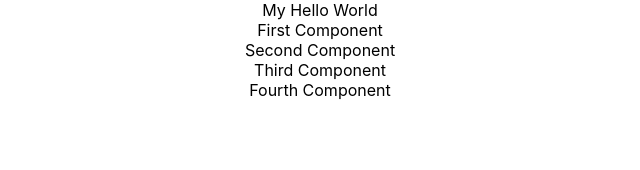
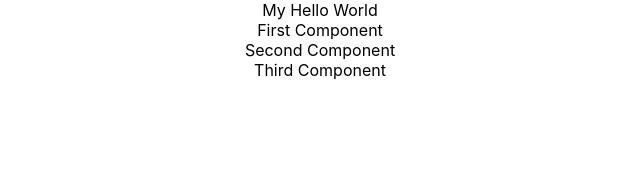
Before and after one commit to TechBrenda/todo-app, a React (Create React App) app in the folder todo-app/: page / in a window 1280 px wide. Shown: the top 170 px of the page, without its empty margins (320-960 px from the left). Built offline with nearby package versions, Linux system fonts and the light colour scheme.

Commit message:
Move components to their own files

```diff
--- a/todo-app/src/App.js
+++ b/todo-app/src/App.js
@@ -1,5 +1,8 @@
 import React, { Component } from 'react';
 import './App.css';
+import FirstComponent from './components/learning-examples/FirstComponent';
+import SecondComponent from './components/learning-examples/SecondComponent';
+import ThirdComponent from './components/learning-examples/ThirdComponent';
 
 class App extends Component {
   render() {
@@ -9,46 +12,9 @@ class App extends Component {
         <FirstComponent />
         <SecondComponent />
         <ThirdComponent />
-        <FourthComponent />
       </div>
     );
   }
 }
 
-class FirstComponent extends Component {
-  render() {
-    return (
-      <div className='firstComponent'>
-        First Component
-      </div>
-    );
-  }
-}
-
-class SecondComponent extends Component {
-  render() {
-    return (
-      <div className='secondComponent'>
-        Second Component
-      </div>
-    );
-  }
-}
-
-function ThirdComponent() {
-    return (
-      <div className='thirdComponent'>
-        Third Component
-      </div>
-    );
-}
-
-function FourthComponent() {
-  return (
-    <div className='fourthComponent'>
-      Fourth Component
-    </div>
-  );
-}
-
 export default App;
--- /dev/null
+++ b/todo-app/src/components/learning-examples/FirstComponent.js
@@ -0,0 +1,11 @@
+import React, {Component} from 'react';
+
+export default class FirstComponent extends Component {
+  render() {
+    return (
+      <div className='firstComponent'>
+        First Component
+      </div>
+    );
+  }
+}
--- /dev/null
+++ b/todo-app/src/components/learning-examples/SecondComponent.js
@@ -0,0 +1,11 @@
+import React, {Component} from 'react';
+
+export default class SecondComponent extends Component {
+  render() {
+    return (
+      <div className='secondComponent'>
+        Second Component
+      </div>
+    );
+  }
+}
--- /dev/null
+++ b/todo-app/src/components/learning-examples/ThirdComponent.js
@@ -0,0 +1,9 @@
+import React from 'react';
+
+export default function ThirdComponent() {
+  return (
+    <div className='thirdComponent'>
+      Third Component
+    </div>
+  );
+}
```
Also changed, not shown: todo-app/src/logo.svg (deleted).
